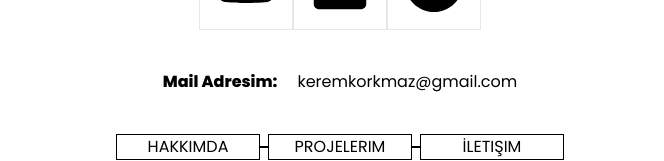
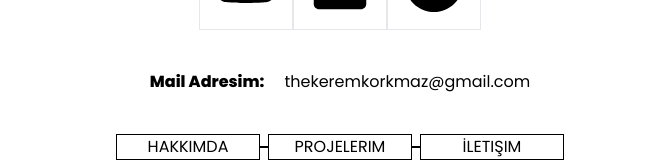
Before and after one commit to whcender/keremkorkmaz, a Next.js app: page /contact in a window 1280 px wide. Shown: the part 424-585 px from the top of the page, without its empty margins (300-964 px from the left). Built offline with nearby package versions, Linux system fonts and the light colour scheme.

Commit message:
e mail change

```diff
--- a/src/app/about/page.tsx
+++ b/src/app/about/page.tsx
@@ -4,7 +4,7 @@ import Main from '@/components/Main';
 const page = () => {
   return (
     <div className='w-[1200px] m-auto max-lg:w-[80%]'>
-      <div className='flex max-lg:flex-col gap-6 items-start justify-center'>
+      <div className='flex max-lg:flex-col gap-6 items-start justify-center mb-10'>
         <div className='flex flex-col gap-4 max-lg:text-sm'>
           <p> 1997'de Sakarya'da doğdu.
             Afyon Kocatepe Üniversitesi Radyo ve Televizyon Programcılığı ve Sinema TV bölümünde eğitim gördü.
--- a/src/app/contact/page.tsx
+++ b/src/app/contact/page.tsx
@@ -35,7 +35,7 @@ const page = () => {
             </div>
             <div className='flex items-center justify-center mt-10 gap-5 max-lg:text-sm mb-10'>
                 <h5 className='font-bold'>Mail Adresim:</h5>
-                <p>keremkorkmaz@gmail.com</p>
+                <p>thekeremkorkmaz@gmail.com</p>
             </div>
             <Main />
 
```
